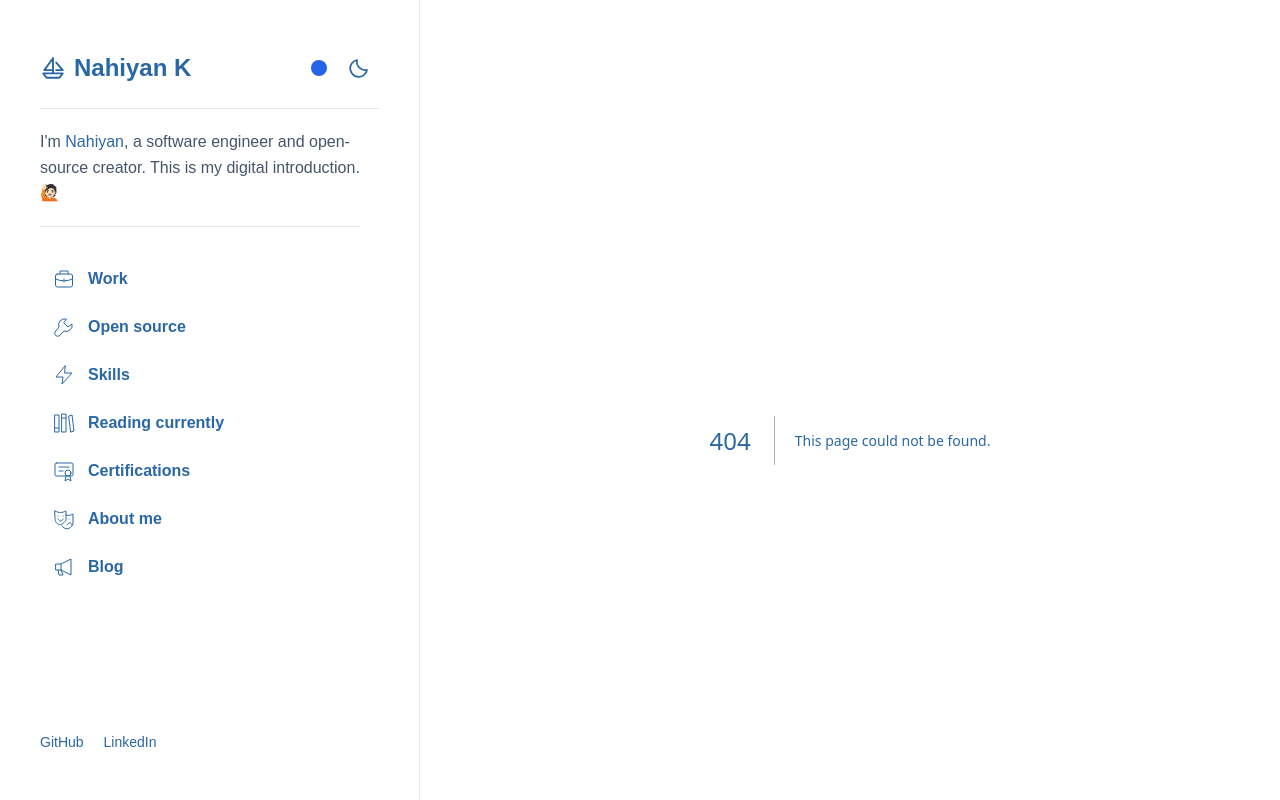
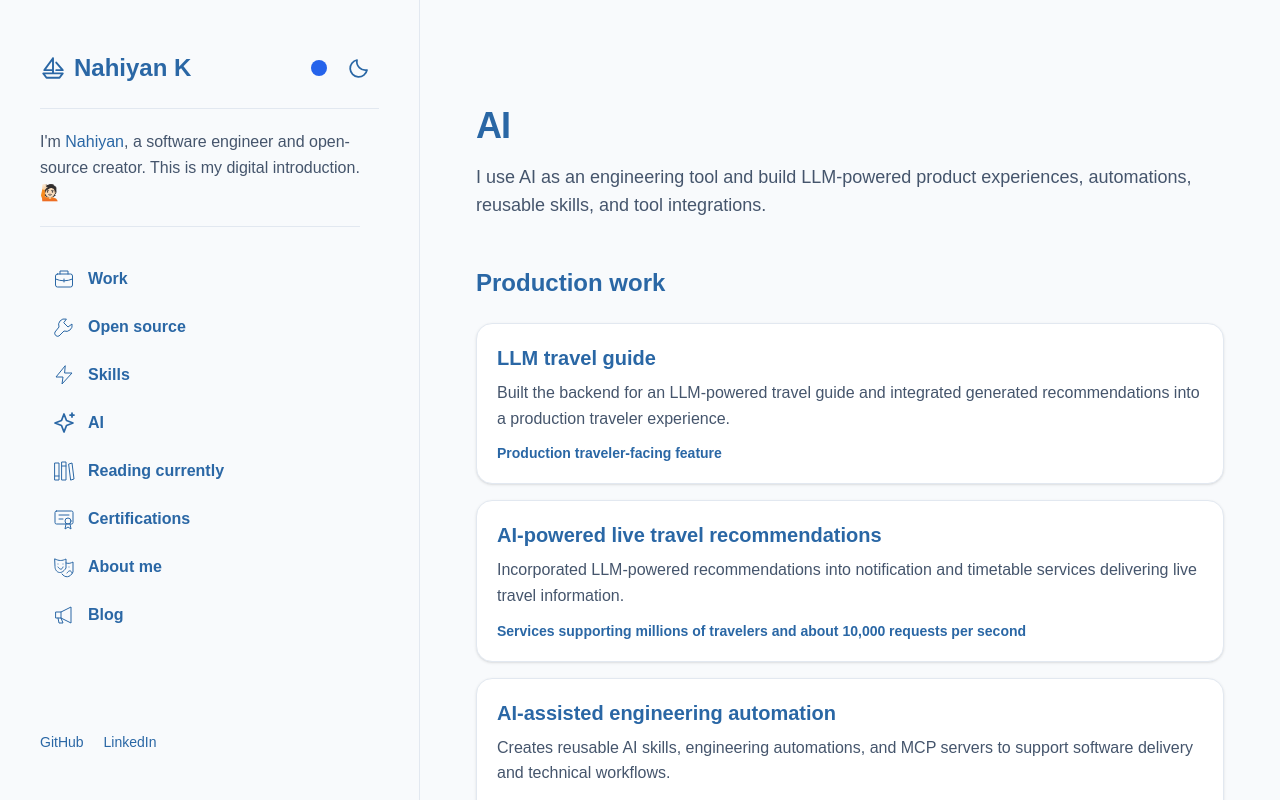
Before and after one commit to ayonious/oyon-portfolio, a Next.js app: page /ai in a window 1280 px wide. Before the commit this address had no page. Built offline with nearby package versions, Linux system fonts and the light colour scheme.

Commit message:
feat: add AI experience page

```diff
--- /dev/null
+++ b/app/ai/page.tsx
@@ -0,0 +1,66 @@
+import { aiCapabilities, aiTools, aiWork } from "../../config/ai";
+
+export default function AiPage() {
+  return (
+    <div className="max-w-4xl py-8 sm:py-16">
+      <header>
+        <h1 className="text-4xl font-bold tracking-tight">AI</h1>
+        <p className="mt-4 max-w-3xl text-lg text-slate-600 dark:text-slate-300">
+          I use AI as an engineering tool and build LLM-powered product
+          experiences, automations, reusable skills, and tool integrations.
+        </p>
+      </header>
+
+      <section className="mt-12">
+        <h2 className="text-2xl font-bold">Production work</h2>
+        <div className="mt-6 space-y-4">
+          {aiWork.map((project) => (
+            <article
+              key={project.title}
+              className="rounded-2xl border border-slate-200 bg-white p-5 shadow-sm dark:border-slate-700 dark:bg-slate-900"
+            >
+              <h3 className="text-xl font-bold">{project.title}</h3>
+              <p className="mt-2 text-slate-600 dark:text-slate-300">
+                {project.description}
+              </p>
+              <p className="mt-3 text-sm font-semibold text-[var(--accent)]">
+                {project.scale}
+              </p>
+            </article>
+          ))}
+        </div>
+      </section>
+
+      <section className="mt-14">
+        <h2 className="text-2xl font-bold">Tools I use</h2>
+        <div className="mt-6 overflow-hidden rounded-2xl border border-slate-200 bg-white shadow-sm dark:border-slate-700 dark:bg-slate-900">
+          {aiTools.map((tool) => (
+            <div
+              key={tool.name}
+              className="border-b border-slate-200 p-5 last:border-b-0 sm:grid sm:grid-cols-[10rem_1fr] sm:gap-6 dark:border-slate-700"
+            >
+              <h3 className="font-bold">{tool.name}</h3>
+              <p className="mt-1 text-slate-600 sm:mt-0 dark:text-slate-300">
+                {tool.use}
+              </p>
+            </div>
+          ))}
+        </div>
+      </section>
+
+      <section className="mt-14">
+        <h2 className="text-2xl font-bold">AI capabilities</h2>
+        <ul className="mt-6 flex flex-wrap gap-2">
+          {aiCapabilities.map((capability) => (
+            <li
+              key={capability}
+              className="rounded-lg border border-slate-200 bg-white px-3 py-2 text-sm font-medium text-slate-700 shadow-sm dark:border-slate-700 dark:bg-slate-900 dark:text-slate-200"
+            >
+              {capability}
+            </li>
+          ))}
+        </ul>
+      </section>
+    </div>
+  );
+}
--- a/components/ProfileSidebar.tsx
+++ b/components/ProfileSidebar.tsx
@@ -8,6 +8,7 @@ import {
   LightningIcon,
   MegaphoneIcon,
   SailboatIcon,
+  SparklesIcon,
   TheaterMaskIcon,
   WrenchIcon,
 } from "./icons/SidebarIcons";
@@ -16,6 +17,7 @@ const navigationItems = [
   { href: "/work", label: "Work", Icon: BriefcaseIcon, external: false },
   { href: "/projects", label: "Open source", Icon: WrenchIcon, external: false },
   { href: "/skills", label: "Skills", Icon: LightningIcon, external: false },
+  { href: "/ai", label: "AI", Icon: SparklesIcon, external: false },
   {
     href: "/reading",
     label: "Reading currently",
--- a/components/icons/SidebarIcons.tsx
+++ b/components/icons/SidebarIcons.tsx
@@ -97,3 +97,12 @@ export function DiplomaIcon(props: IconProps) {
     </svg>
   );
 }
+
+export function SparklesIcon(props: IconProps) {
+  return (
+    <svg {...sharedProps} height={24} strokeWidth={1.75} width={24} {...props}>
+      <path d="m12 3 2.5 6.5L21 12l-6.5 2.5L12 21l-2.5-6.5L3 12l6.5-2.5Z" />
+      <path d="M20 2v4M18 4h4" />
+    </svg>
+  );
+}
--- /dev/null
+++ b/config/ai.ts
@@ -0,0 +1,54 @@
+export const aiTools = [
+  {
+    name: "Codex",
+    use: "Agentic software development, repository changes, testing, and engineering workflows.",
+  },
+  {
+    name: "Claude Code",
+    use: "Codebase exploration, implementation, refactoring, and technical analysis.",
+  },
+  {
+    name: "Cursor",
+    use: "AI-assisted coding and fast iteration inside the editor.",
+  },
+  {
+    name: "ChatGPT",
+    use: "Research, structured problem solving, documentation, and ideation.",
+  },
+  {
+    name: "MCP servers",
+    use: "Connecting AI assistants to tools, services, and repeatable engineering workflows.",
+  },
+];
+
+export const aiCapabilities = [
+  "AI-assisted software development",
+  "LLM product integration",
+  "MCP server and tool integration",
+  "Engineering automation and reusable AI skills",
+  "Prompt and context design",
+  "AI-assisted code review and refactoring",
+  "Test and documentation generation",
+  "AI-assisted Swift and Kotlin development",
+];
+
+export const aiWork = [
+  {
+    title: "LLM travel guide",
+    description:
+      "Built the backend for an LLM-powered travel guide and integrated generated recommendations into a production traveler experience.",
+    scale: "Production traveler-facing feature",
+  },
+  {
+    title: "AI-powered live travel recommendations",
+    description:
+      "Incorporated LLM-powered recommendations into notification and timetable services delivering live travel information.",
+    scale: "Services supporting millions of travelers and about 10,000 requests per second",
+  },
+  {
+    title: "AI-assisted engineering automation",
+    description:
+      "Creates reusable AI skills, engineering automations, and MCP servers to support software delivery and technical workflows.",
+    scale: "Used in day-to-day engineering work",
+  },
+];
```
Also changed, not shown: 2 other files (tests, documents, lock files or other folders).
